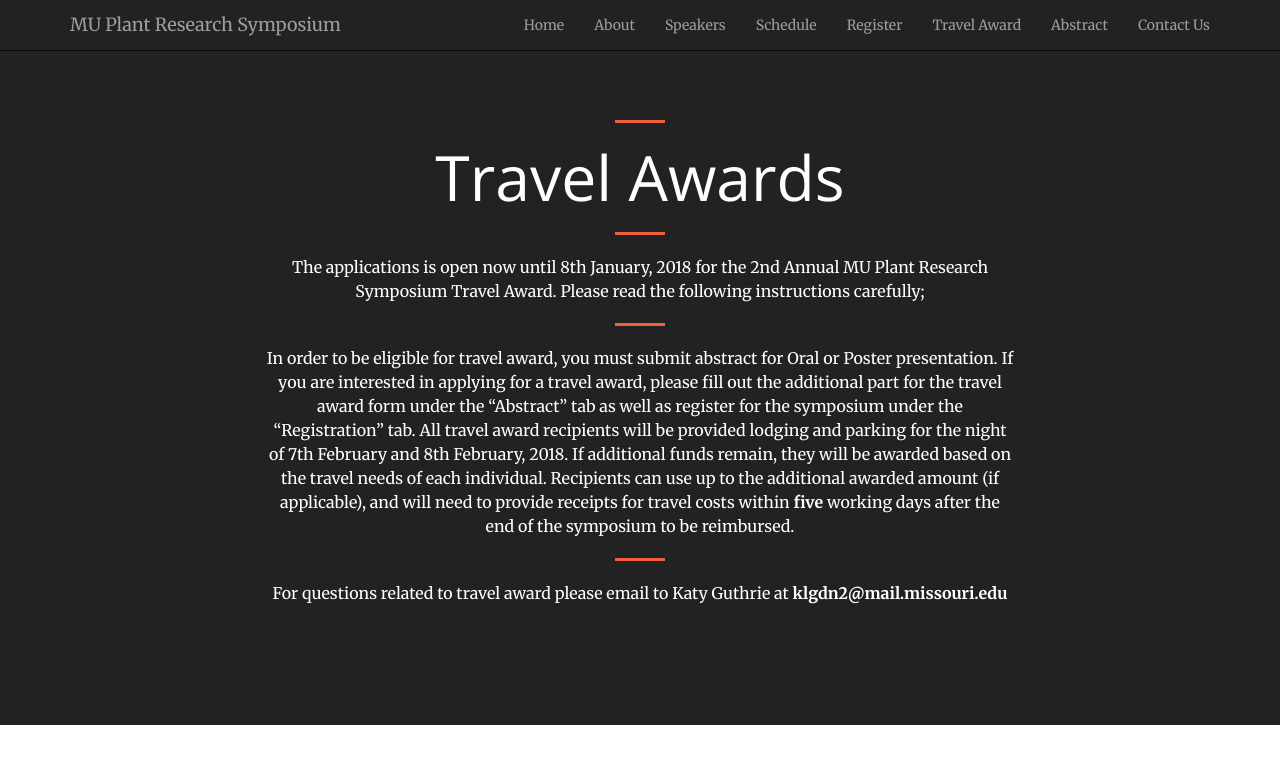
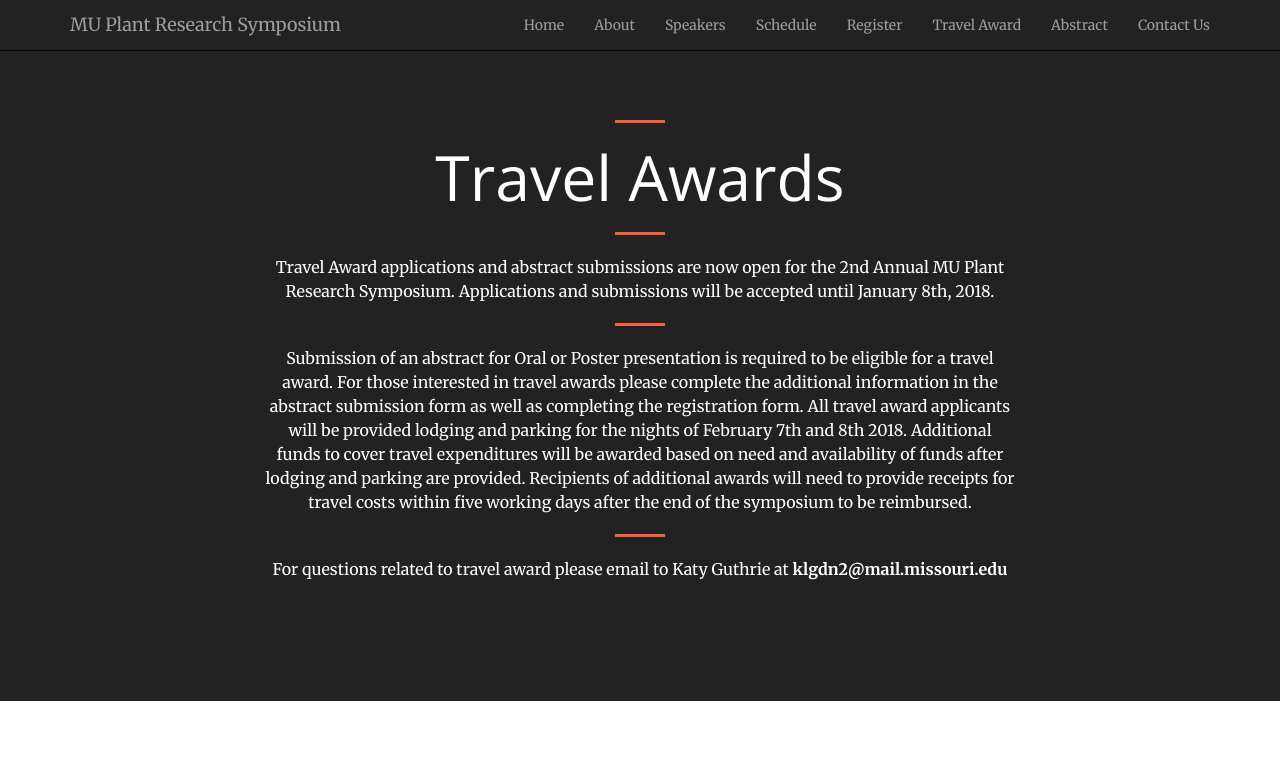
Before and after one commit to mupioneersymposium/mupioneersymposium.github.io, a Jekyll site: the page built from travel.md, in a window 1280 px wide. Shown: the top 764 px of the page. Built offline with Jekyll 4.4.1, drawn with Linux system fonts in a browser that asks for light colours.

Commit message:
Update travel.md
grammar

```diff
--- a/travel.md
+++ b/travel.md
@@ -6,8 +6,8 @@ layout: regular
 # Travel Awards
 <hr style="clear: both;" />
 
-The applications is open now until 8th January, 2018 for the 2nd Annual MU Plant Research Symposium Travel Award. Please read the following instructions carefully;
+Travel Award applications and abstract submissions are now open for the 2nd Annual MU Plant Research Symposium. Applications and submissions will be accepted until January 8th, 2018.
 <hr style="clear: both;" />
-In order to be eligible for travel award, you must submit abstract for Oral or Poster presentation. If you are interested in applying for a travel award, please fill out the additional part for the travel award form under the "Abstract" tab  as well as register for the symposium under the “Registration” tab. All travel award recipients will be provided lodging and parking for the night of 7th February and 8th February, 2018. If additional funds remain, they will be awarded based on the travel needs of each individual. Recipients can use up to the additional awarded amount (if applicable), and will need to provide receipts for travel costs within **five** working days after the end of the symposium to be reimbursed.
+Submission of an abstract for Oral or Poster presentation is required to be eligible for a travel award. For those interested in travel awards please complete the additional information in the abstract submission form as well as completing the registration form. All travel award applicants will be provided lodging and parking for the nights of February 7th and 8th 2018. Additional funds to cover travel expenditures will be awarded based on need and availability of funds after lodging and parking are provided. Recipients of additional awards will need to provide receipts for travel costs within five working days after the end of the symposium to be reimbursed.
 <hr style="clear: both;" />
 For questions related to travel award please email to Katy Guthrie at **klgdn2@mail.missouri.edu**
```
